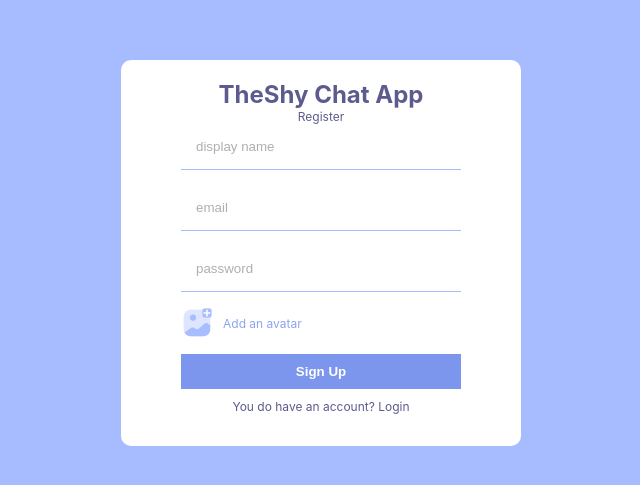
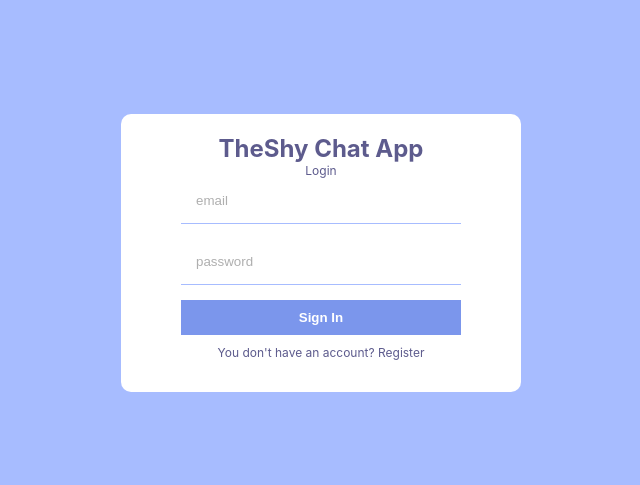
Before and after one commit to tienv1per/react_chat_app, a React (Create React App) app: page / in a window 1280 px wide. Shown: the part 147-632 px from the top of the page, without its empty margins (319-959 px from the left). Built offline with nearby package versions, Linux system fonts and the light colour scheme; the HTML template or start-up script is replaced by a standard one.

Commit message:
add login pages

```diff
--- a/src/App.js
+++ b/src/App.js
@@ -6,7 +6,8 @@
 function App() {
   	return (
 		<div className="App">
-			<Register/>
+			{/* <Register/> */}
+			<Login/>
 		</div>
   	);
 }
--- a/src/pages/login/Login.jsx
+++ b/src/pages/login/Login.jsx
@@ -2,8 +2,17 @@
 
 const Login = () => {
     return (
-        <div>
-            <h1>LOGIN</h1>
+        <div className='formContainer'>
+            <div className='formWrapper'>
+                <span className='logo'>TheShy Chat App</span>
+                <span className='title'>Login</span>
+                <form>
+                    <input type='email' placeholder='email'/>
+                    <input type='password' placeholder='password'/>
+                    <button>Sign In</button>
+                </form>
+                <p>You don't have an account? Register</p>
+            </div>
         </div>
     )
 }
```
